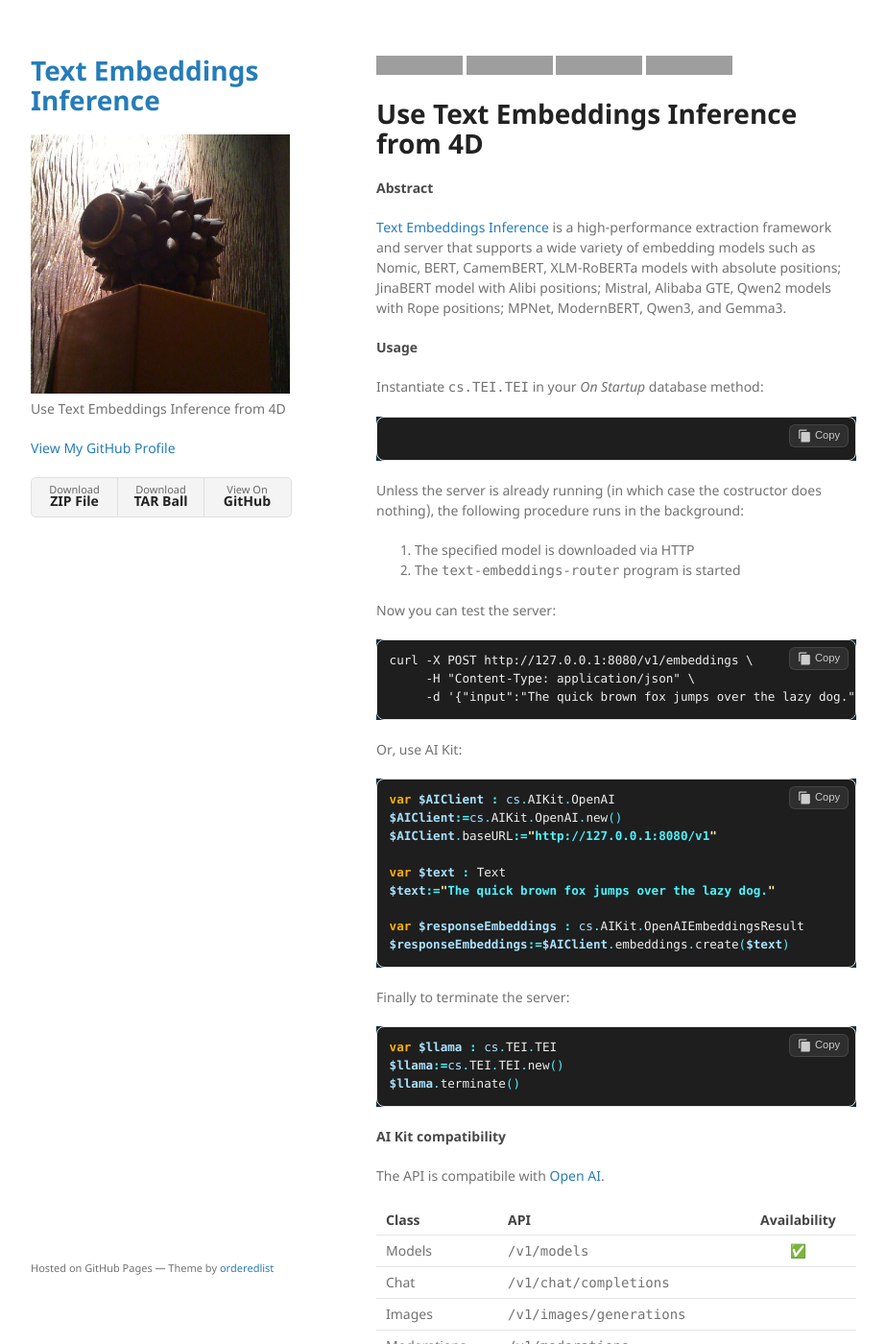
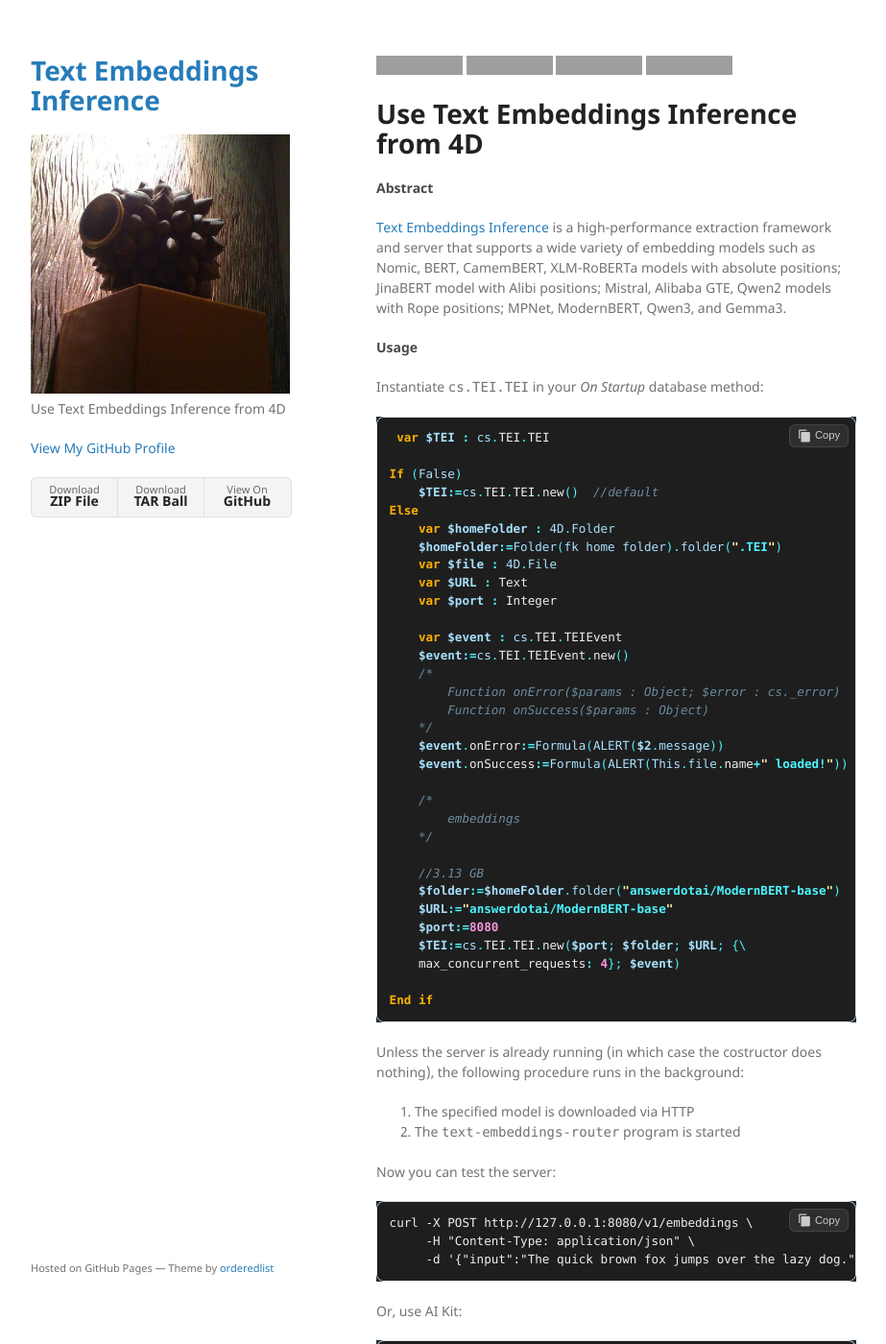
Before and after one commit to miyako/TEI, a Jekyll site: the page built from index.md, in a window 1280 px wide and 1400 px high. Shown: the whole window at 96% size, without its empty margins (178-1101 px from the left). Built offline with Jekyll 4.4.1, drawn with Linux system fonts in a browser that asks for light colours; grey boxes are pictures that could not be loaded.

Commit message:
Update index.md

````diff
--- a/index.md
+++ b/index.md
@@ -17,7 +17,38 @@ layout: default
 Instantiate `cs.TEI.TEI` in your *On Startup* database method:
 
 ```4d
+ var $TEI : cs.TEI.TEI
 
+If (False)
+    $TEI:=cs.TEI.TEI.new()  //default
+Else
+    var $homeFolder : 4D.Folder
+    $homeFolder:=Folder(fk home folder).folder(".TEI")
+    var $file : 4D.File
+    var $URL : Text
+    var $port : Integer
+
+    var $event : cs.TEI.TEIEvent
+    $event:=cs.TEI.TEIEvent.new()
+    /*
+        Function onError($params : Object; $error : cs._error)
+        Function onSuccess($params : Object)
+    */
+    $event.onError:=Formula(ALERT($2.message))
+    $event.onSuccess:=Formula(ALERT(This.file.name+" loaded!"))
+
+    /*
+        embeddings
+    */
+
+    //3.13 GB
+    $folder:=$homeFolder.folder("answerdotai/ModernBERT-base")
+    $URL:="answerdotai/ModernBERT-base"
+    $port:=8080
+    $TEI:=cs.TEI.TEI.new($port; $folder; $URL; {\
+    max_concurrent_requests: 4}; $event)
+
+End if
 ```
 
 Unless the server is already running (in which case the costructor does nothing), the following procedure runs in the background:
````
